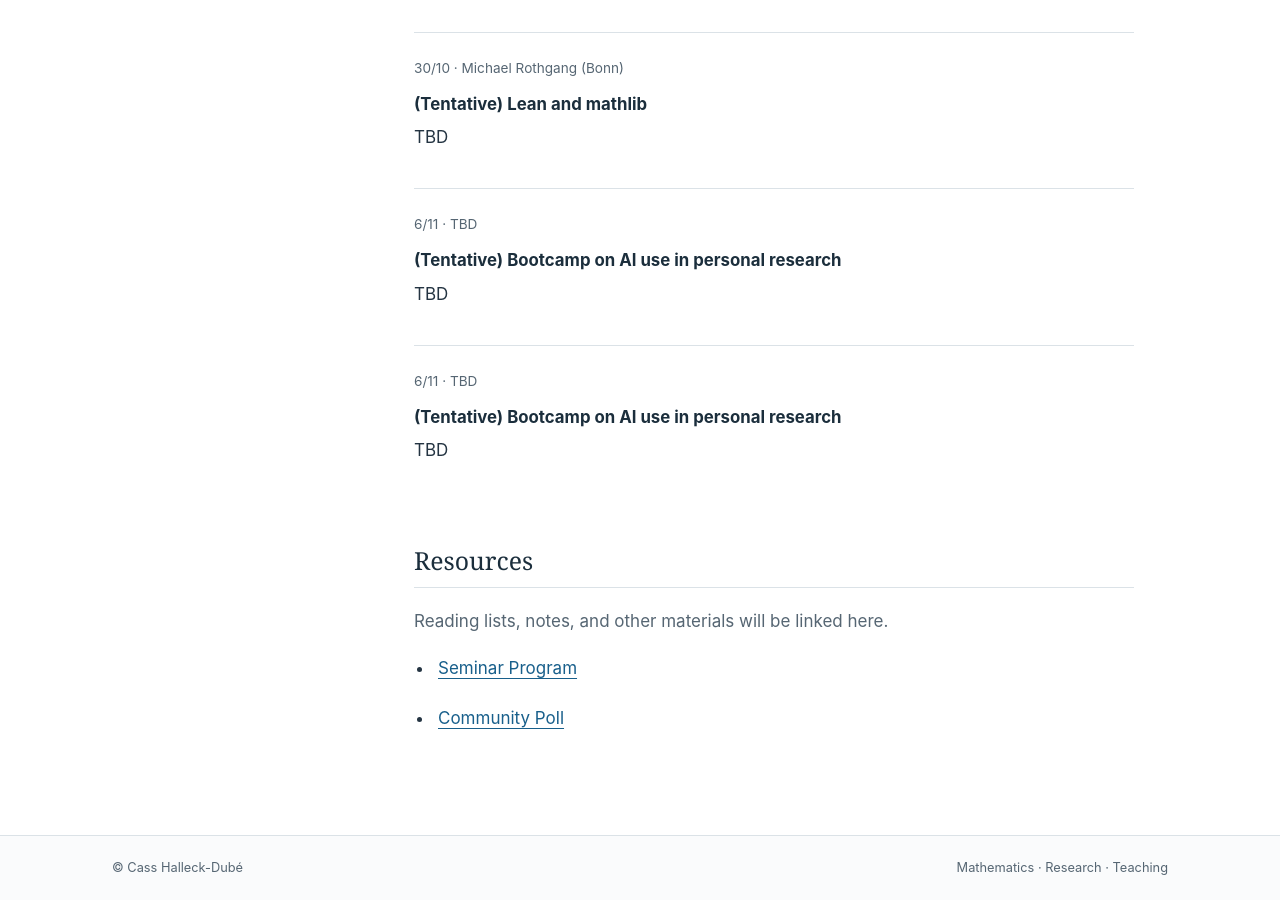
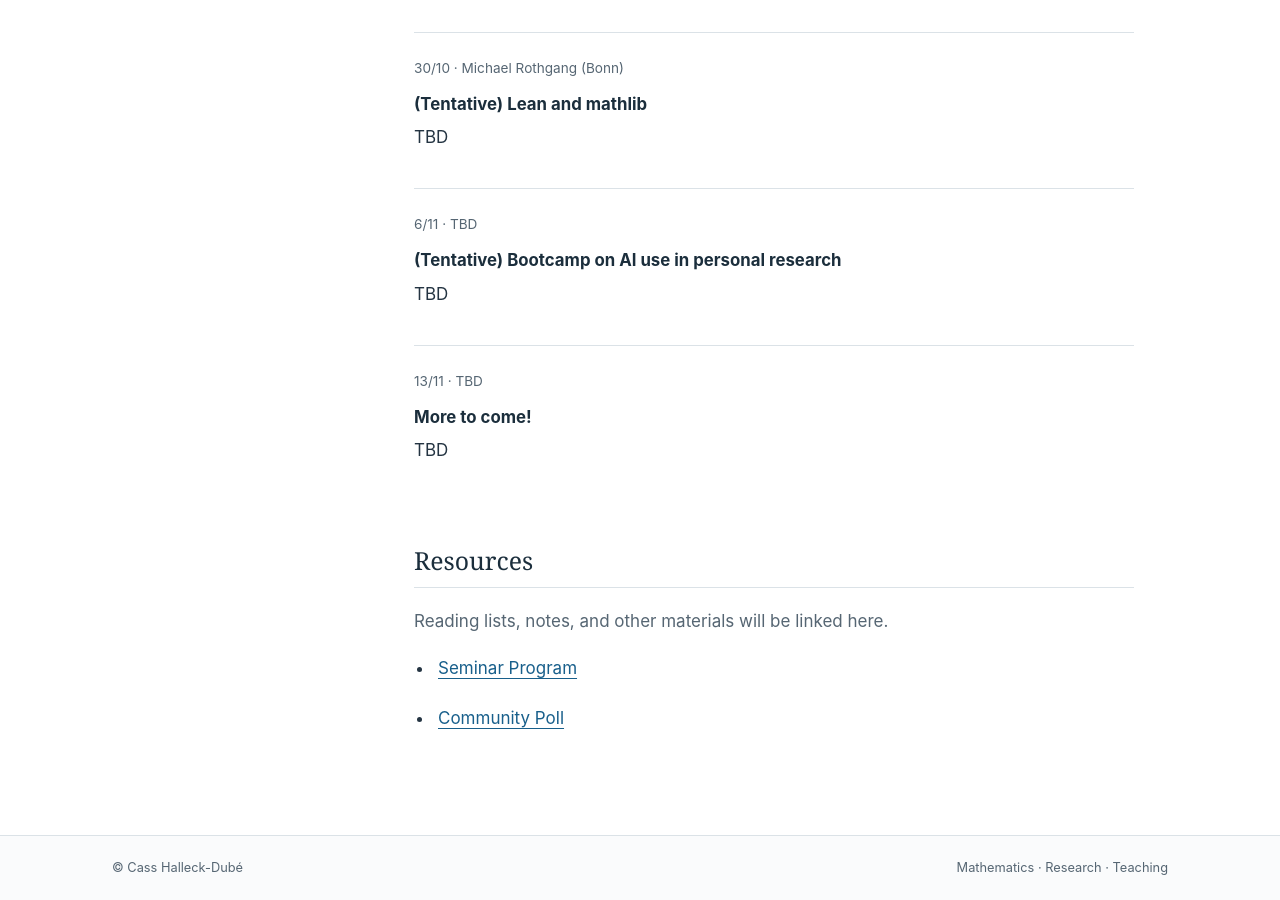
Before and after one commit to challeckdube/challeckdube.github.io, a Jekyll site: the page built from mathematics-and-ai-seminar.html, in a window 1280 px wide and 900 px high, scrolled down 2675 px. Built offline with Jekyll 4.4.1, drawn with Linux system fonts in a browser that asks for light colours.

Commit message:
Update seminar date and title in HTML

```diff
--- a/mathematics-and-ai-seminar.html
+++ b/mathematics-and-ai-seminar.html
@@ -92,8 +92,8 @@ After the volunteers present their experience and findings, we will proceed with
       </article>
 
      <article class="entry">
-        <p class="entry-meta">6/11 · TBD</p>
-        <h3>(Tentative) Bootcamp on AI use in personal research</h3>
+        <p class="entry-meta">13/11 · TBD</p>
+        <h3>More to come!</h3>
         <p>TBD</p>
       </article>
 </section>
```
